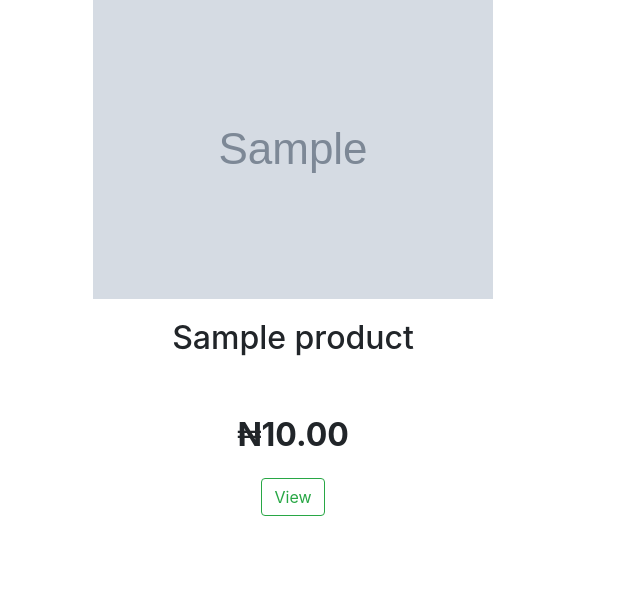
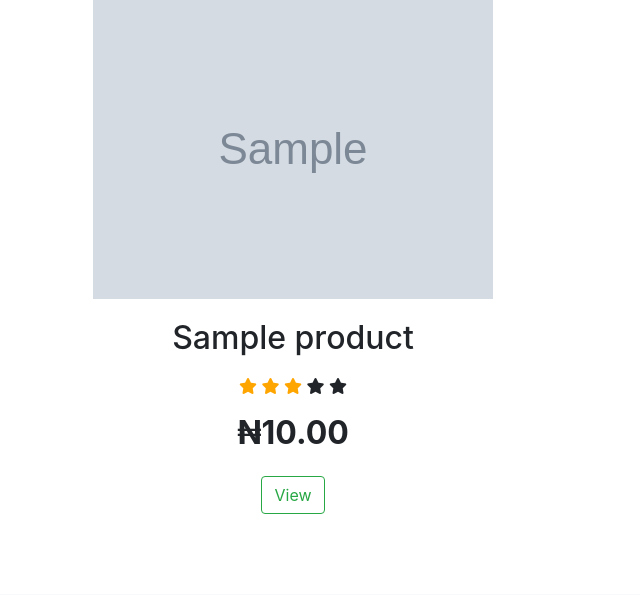
Before and after one commit to mjoghenemaega/newmegastore, a Django app: template apps/core/templates/frontpage.html in a window 1280 px wide. Shown: the part 500-1095 px from the top of the page, without its empty margins (0-640 px from the left). Run offline with Django 3.2, Linux system fonts and the light colour scheme; the template is opened without the code that fills it: most values are stand-ins (such as "Sample title", 1, 10 or a date in 2020); grey boxes marked "Sample" are stand-in pictures; some libraries are stand-ins or nearby versions.

Commit message:
added ratings

```diff
--- a/apps/core/templates/frontpage.html
+++ b/apps/core/templates/frontpage.html
@@ -24,33 +24,14 @@
                         </div>
                         <div class="product__footer">
                             <h2>{{product.title}}</h2>
-                            <div class="rating">
-                                <span>
-                                    <svg>
-                                        <use xlink:href="./images/sprite.svg#icon-star-full"></use>
-                                    </svg>
-                                </span>
-                                <span>
-                                    <svg>
-                                        <use xlink:href="./images/sprite.svg#icon-star-full"></use>
-                                    </svg>
-                                </span>
-                                <span>
-                                    <svg>
-                                        <use xlink:href="./images/sprite.svg#icon-star-full"></use>
-                                    </svg>
-                                </span>
-                                <span>
-                                    <svg>
-                                        <use xlink:href="./images/sprite.svg#icon-star-full"></use>
-                                    </svg>
-                                </span>
-                                <span>
-                                    <svg>
-                                        <use xlink:href="./images/sprite.svg#icon-star-empty"></use>
-                                    </svg>
-                                </span>
-                            </div>
+                            <div>
+                            <span class="fa fa-star checked"></span>
+                            <span class="fa fa-star checked"></span>
+                            <span class="fa fa-star checked"></span>
+                            <span class="fa fa-star"></span>
+                            <span class="fa fa-star"></span>
+                        </div>
+
                             <h4 class="price">&#8358;{{product.price|floatformat:2}}</h4>
                         </div>
                         <a href="{% url 'product_detail'   product.category.slug    product.slug %}"><button type="submit" class="btn btn-outline-success my-2 my-sm-0" class="product__btn">View</button></a>
--- a/static/main.css
+++ b/static/main.css
@@ -1,5 +1,9 @@
 body{
     background-color: lightyellow;
+}
+
+.checked {
+  color: orange;
 }
 
 /* New Product */
```
